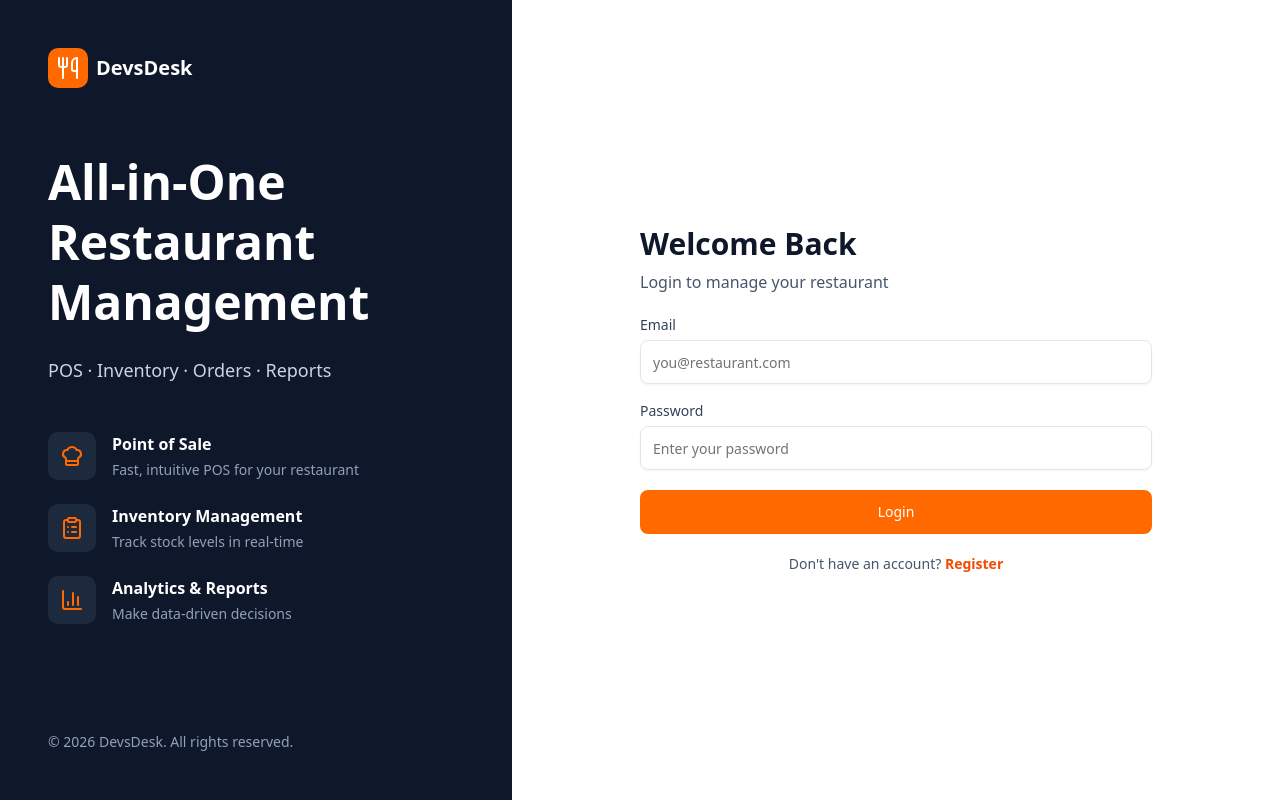
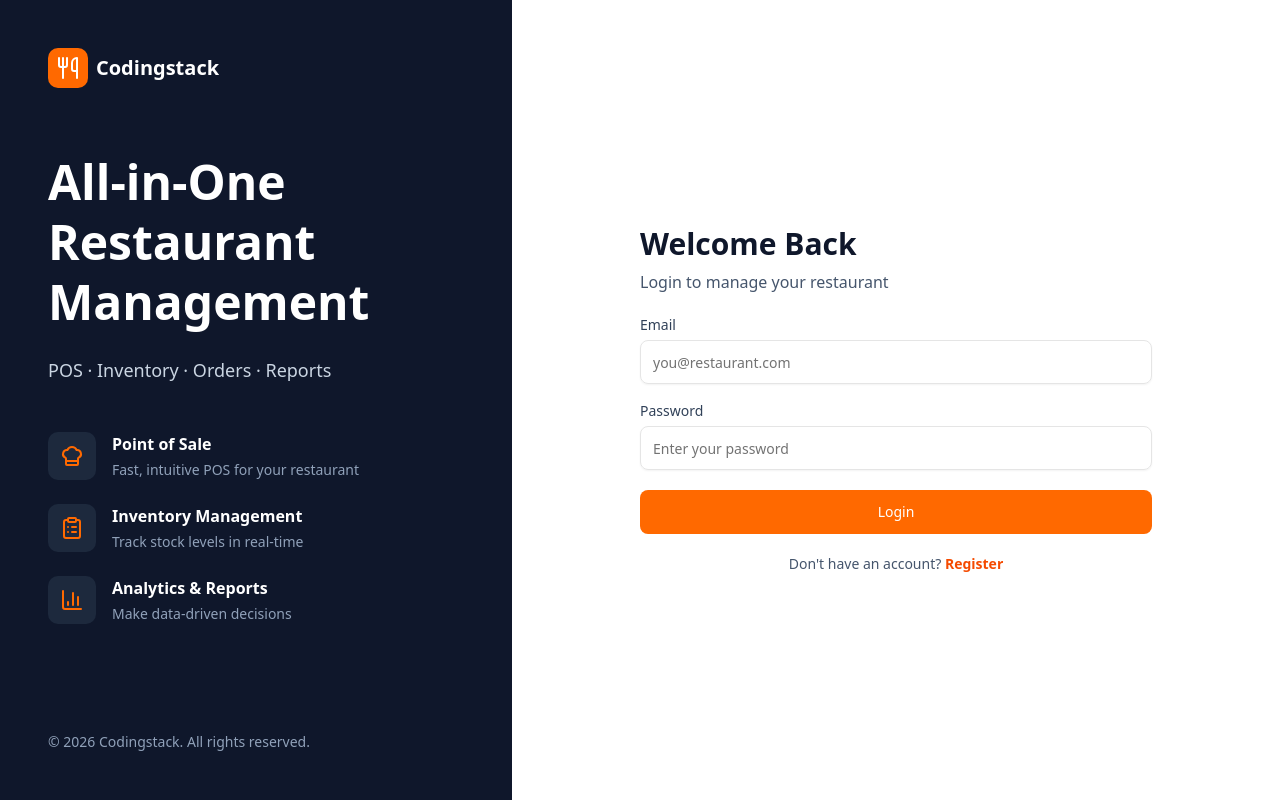
Before and after one commit to Ghost-67-G/restaurant-MS-frontend, a React app: page /login in a window 1280 px wide. Built offline with nearby package versions, Linux system fonts and the light colour scheme; the HTML template or start-up script is replaced by a standard one.

Commit message:
change the domain

```diff
--- a/src/components/auth/BrandingSidebar.jsx
+++ b/src/components/auth/BrandingSidebar.jsx
@@ -8,7 +8,7 @@ export default function BrandingSidebar() {
           <div className="bg-orange-500 p-2 rounded-lg">
             <Utensils className="h-6 w-6" />
           </div>
-          <span className="text-xl font-bold">DevsDesk</span>
+          <span className="text-xl font-bold">Codingstack</span>
         </div>
         <div className="max-w-lg">
           <h1 className="text-4xl xl:text-5xl font-bold mb-6 leading-tight">
@@ -49,7 +49,7 @@ export default function BrandingSidebar() {
         </div>
       </div>
       <div className="text-sm text-slate-400">
-        © 2026 DevsDesk. All rights reserved.
+        © 2026 Codingstack. All rights reserved.
       </div>
     </div>
   );
--- a/src/components/auth/MobileLogo.jsx
+++ b/src/components/auth/MobileLogo.jsx
@@ -6,7 +6,7 @@ export default function MobileLogo() {
       <div className="bg-orange-500 p-2 rounded-lg">
         <Utensils className="h-6 w-6 text-white" />
       </div>
-      <span className="text-xl font-bold">DevsDesk</span>
+      <span className="text-xl font-bold">Codingstack</span>
     </div>
   );
 }
--- a/src/components/layout/Sidebar.jsx
+++ b/src/components/layout/Sidebar.jsx
@@ -35,7 +35,7 @@ export default function Sidebar() {
             <div className="bg-orange-500 p-1.5 rounded-lg">
               <Utensils className="h-5 w-5" />
             </div>
-            <span className="text-lg font-bold">DevsDesk</span>
+            <span className="text-lg font-bold">Codingstack</span>
           </div>
         </div>
         <nav className="flex-1 px-3 py-4 space-y-1 overflow-y-auto">
```
Also changed, not shown: 1 other file (tests, documents, lock files or other folders).
